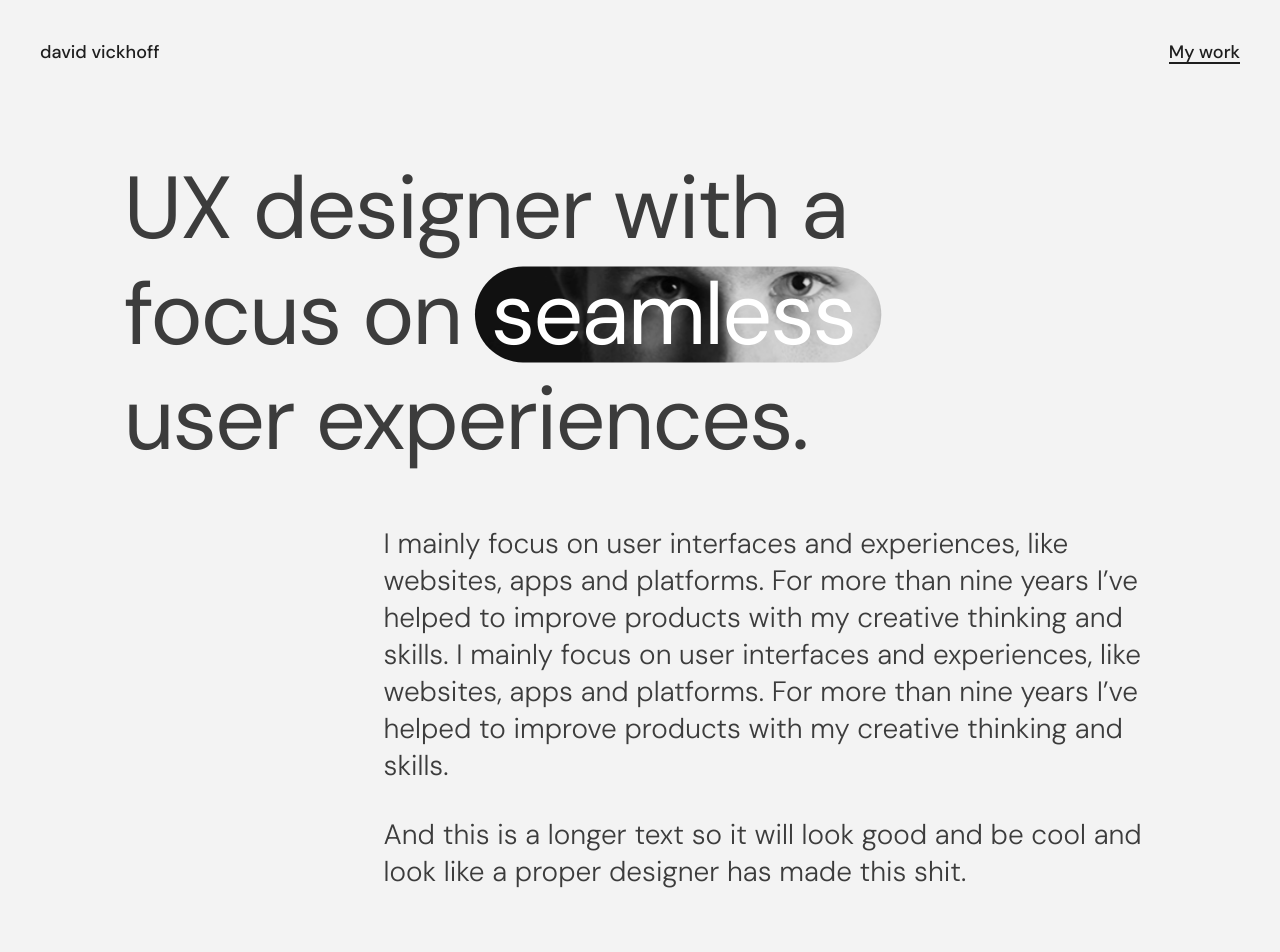
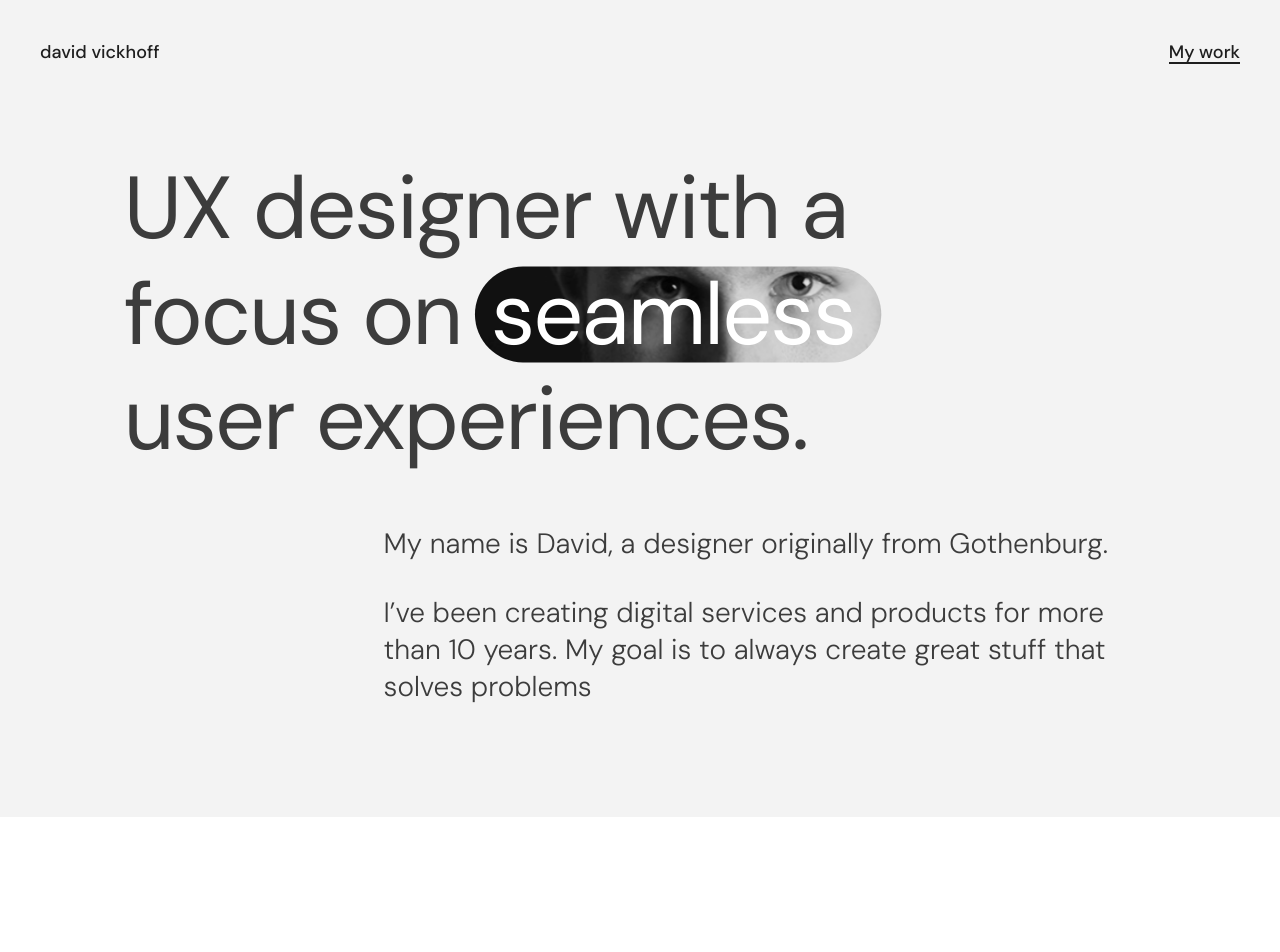
Before and after one commit to erikblomqvist/david-portfolio, a Next.js app: page / in a window 1280 px wide. Shown: the top 952 px of the page. Built offline with nearby package versions, Linux system fonts and the light colour scheme.

Commit message:
Update page.js

```diff
--- a/src/app/page.js
+++ b/src/app/page.js
@@ -52,8 +52,7 @@ const Home = () => (
                 <span>user experiences.</span>
             </h1>
             <div className={styles.preamble}>
-                <p>I mainly focus on user interfaces and experiences, like websites, apps and platforms. For more than nine years I’ve helped to improve products with my creative thinking and skills. I mainly focus on user interfaces and experiences, like websites, apps and platforms. For more than nine years I’ve helped to improve products with my creative thinking and skills.</p>
-                <p>And this is a longer text so it will look good and be cool and look like a proper designer has made this shit.</p>
+                <p>My name is David, a designer originally from Gothenburg.</p><p>I’ve been creating digital services and products for more than 10 years. My goal is to always create great stuff that solves problems</p>
             </div>
             <div className={styles['scroll-down']}>
                 <Image
```
